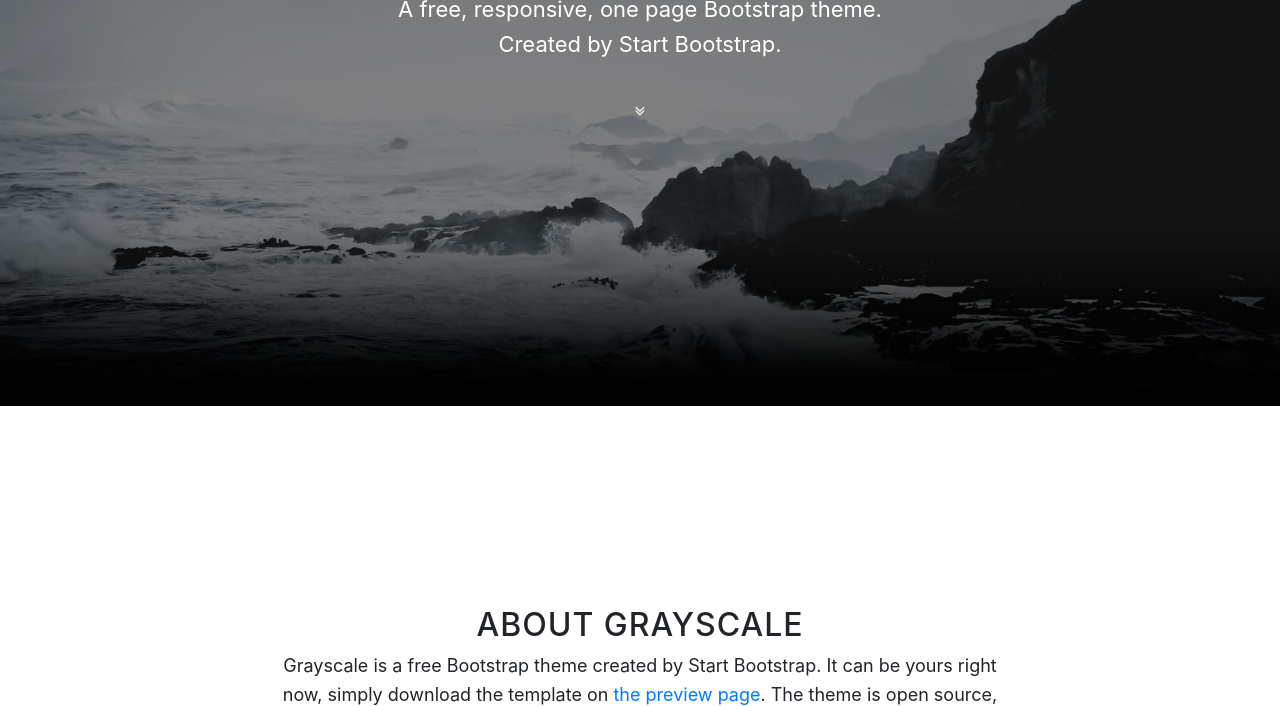
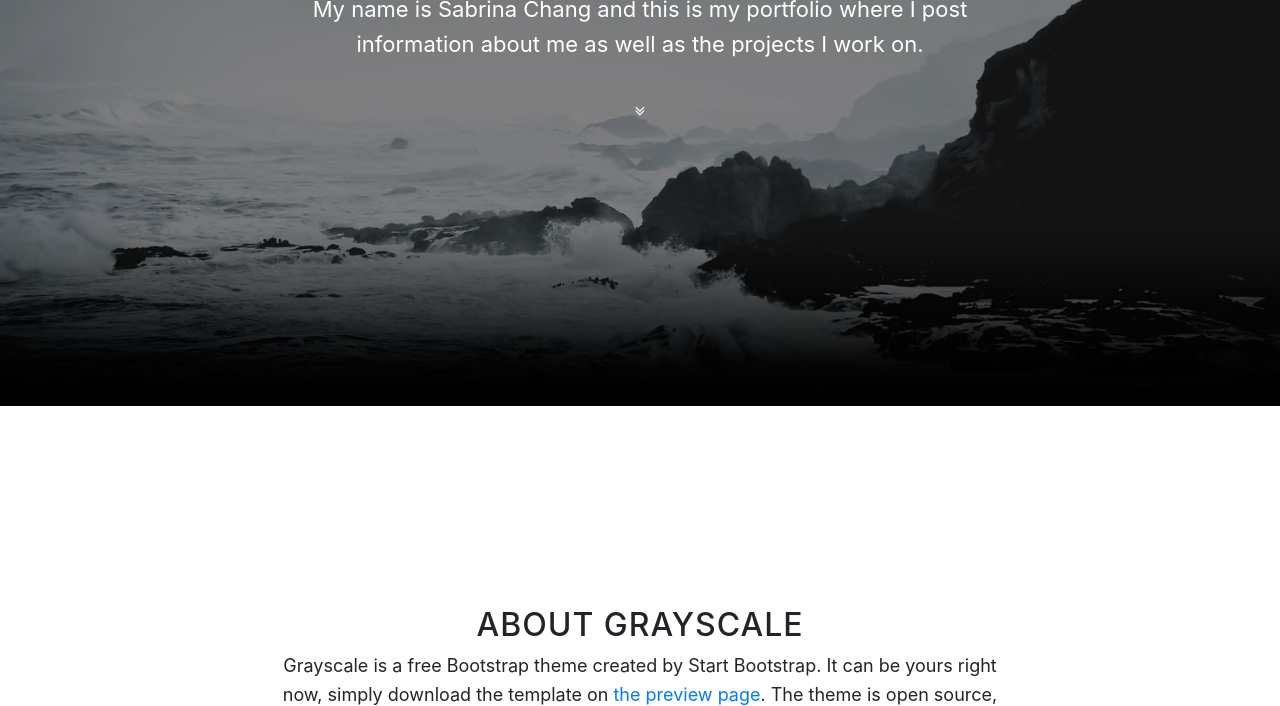
Before and after one commit to sabrinac3/sabrinac3.github.io, a website with bundled scripts: page index.html in a window 1280 px wide. Shown: the part 394-1100 px from the top of the page. Built offline with nearby package versions, Linux system fonts and the light colour scheme.

Commit message:
Update index.html

```diff
--- a/index.html
+++ b/index.html
@@ -56,8 +56,7 @@
           <div class="row">
             <div class="col-lg-8 mx-auto">
               <h1 class="brand-heading">Welcome!</h1>
-              <p class="intro-text">A free, responsive, one page Bootstrap theme.
-                <br>Created by Start Bootstrap.</p>
+              <p class="intro-text">My name is Sabrina Chang and this is my portfolio where I post information about me as well as the projects I work on.</p>
               <a href="#about" class="btn btn-circle js-scroll-trigger">
                 <i class="fa fa-angle-double-down animated"></i>
               </a>
```
